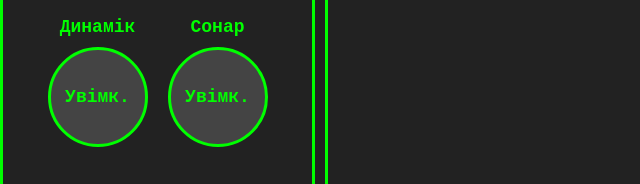
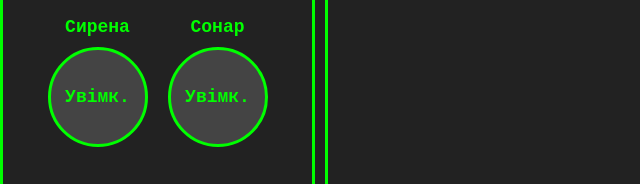
Before and after one commit to koliasa/rc-boat, a plain HTML site: page index.html in a window 1280 px wide. Shown: the part 492-676 px from the top of the page, 0-640 px from the left. Drawn offline with Linux system fonts and the light colour scheme.

Commit message:
Update index.html

```diff
--- a/index.html
+++ b/index.html
@@ -358,7 +358,7 @@
 
       <div class="button-container">
         <div>
-          <div>Динамік</div>
+          <div>Сирена</div>
           <div class="speaker-button" onclick="toggleSpeaker()">Увімк.</div>
         </div>
         <div>
```
